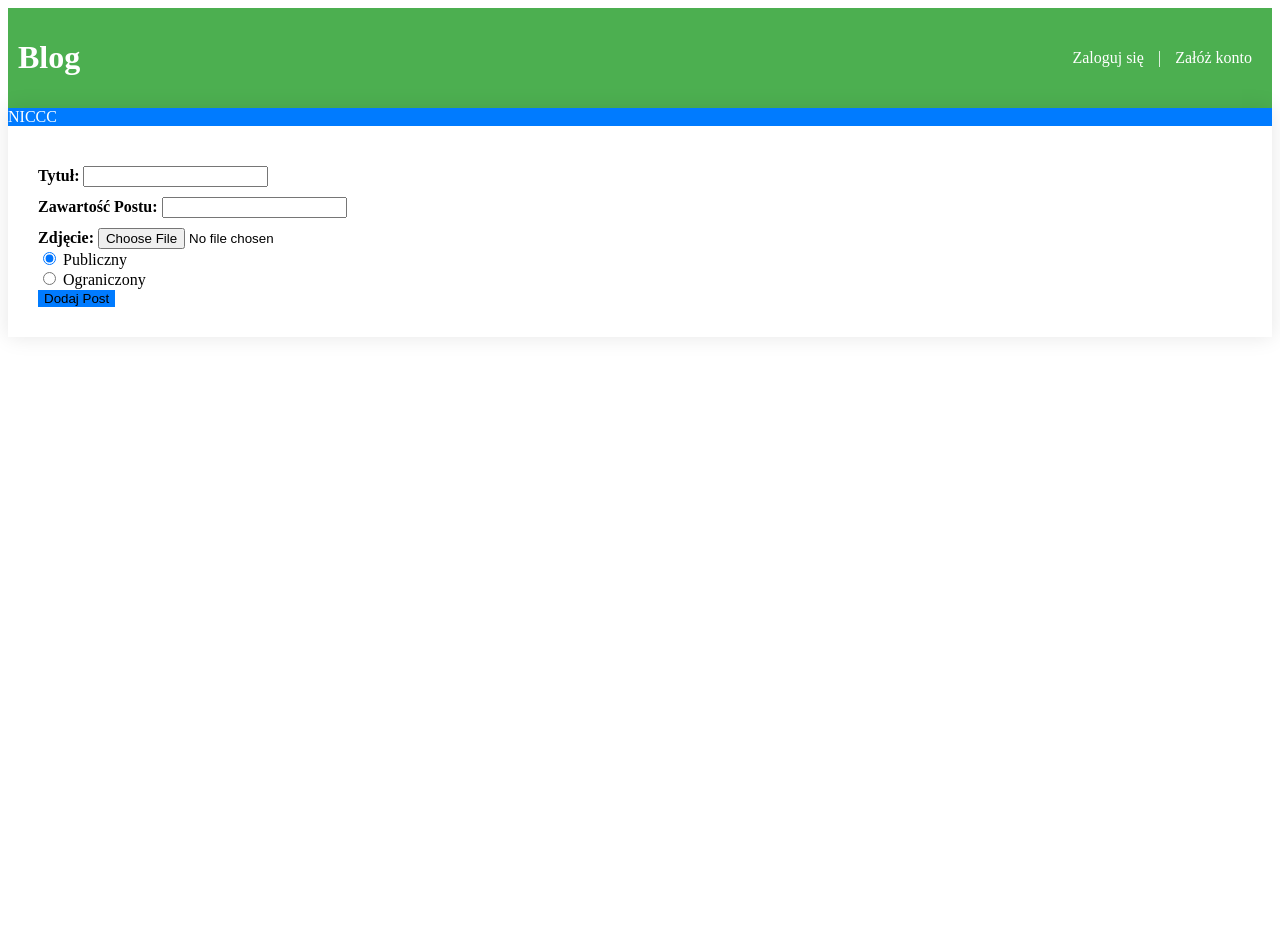
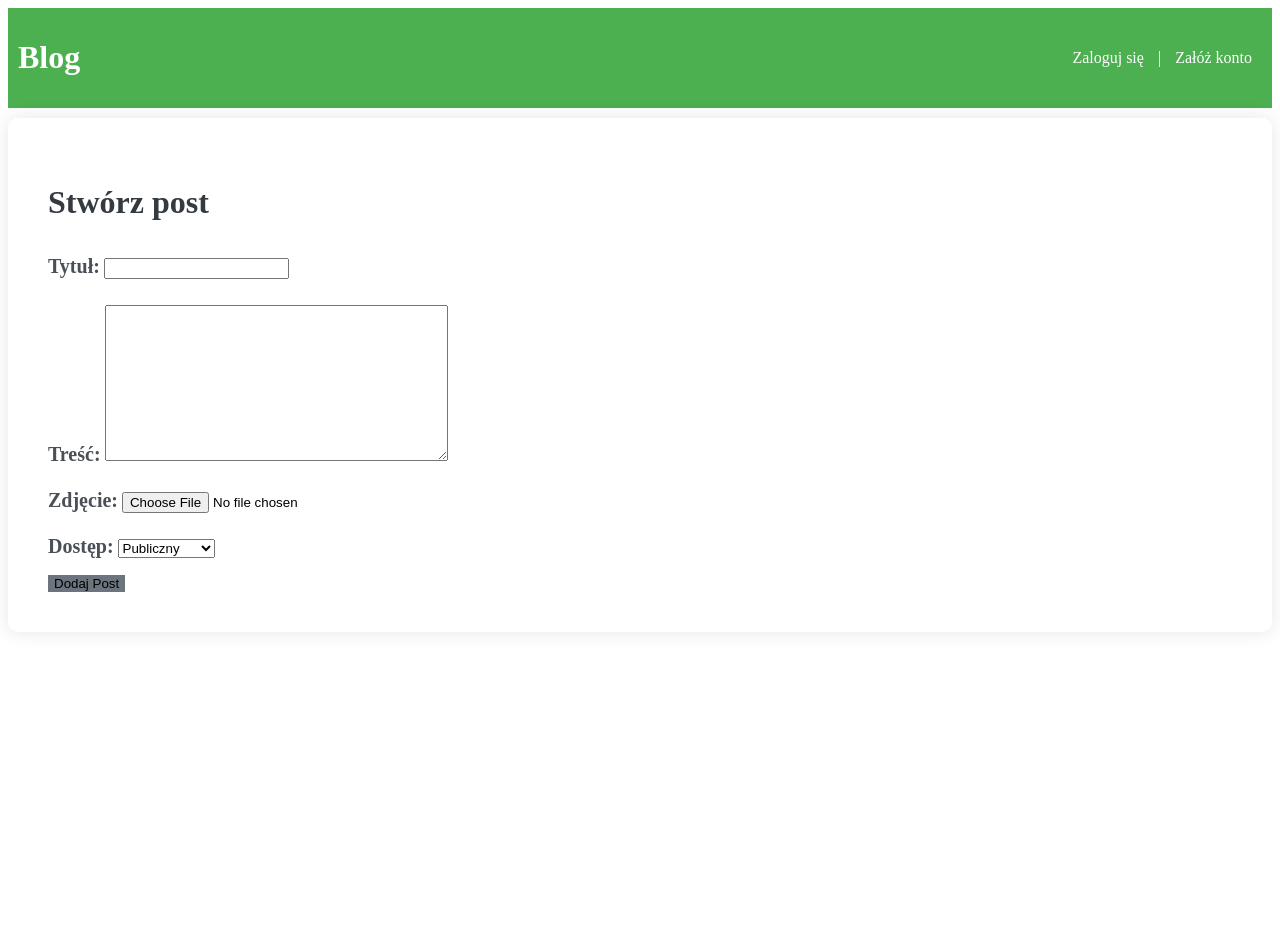
Before and after one commit to PiotrDabrowski232/Blog, a Django app: page /createpost/ in a window 1280 px wide. Before the commit the page ends 307 px from the top, so only its background shows below. Run offline with Django 5.2, Linux system fonts and the light colour scheme; some libraries are stand-ins or nearby versions.

Commit message:
wyglad tworzenia postów

```diff
--- a/blog/blog/settings.py
+++ b/blog/blog/settings.py
@@ -41,6 +41,7 @@ INSTALLED_APPS = [
     'mainapp',
     'crispy_forms',
     'captcha',
+    'ckeditor'
 
 ]
 
@@ -125,6 +126,9 @@ USE_TZ = True
 
 STATIC_URL = 'static/'
 
+CKEDITOR_BASEPATH = "/static/ckeditor/ckeditor/"
+CKEDITOR_UPLOAD_PATH = "uploads/"
+
 # Default primary key field type
 # https://docs.djangoproject.com/en/5.0/ref/settings/#default-auto-field
 
--- a/blog/mainapp/forms.py
+++ b/blog/mainapp/forms.py
@@ -4,32 +4,28 @@ from django.contrib.auth.models import User
 from .models import Post, Komentarz
 from captcha.fields import CaptchaField
 
-
 class SignUpForm(UserCreationForm):
-    username = forms.CharField(label='username', min_length=5, max_length=150)
-    email = forms.EmailField(label='email')
-    password1 = forms.CharField(label='password', widget=forms.PasswordInput)
-    password2 = forms.CharField(label='Confirm password', widget=forms.PasswordInput)
-    captcha = CaptchaField()
+    username = forms.CharField(label='username', min_length=5, max_length=150, widget=forms.TextInput(attrs={'class': 'form-control'}))
+    email = forms.EmailField(label='email', widget=forms.EmailInput(attrs={'class': 'form-control'}))
+    password1 = forms.CharField(label='password', widget=forms.PasswordInput(attrs={'class': 'form-control'}))
+    password2 = forms.CharField(label='Confirm password', widget=forms.PasswordInput(attrs={'class': 'form-control'}))
+    captcha = CaptchaField(widget=forms.TextInput(attrs={'class': 'form-control'}))
 
     class Meta:
         model = User
         fields = ('username', 'email', 'password1', 'password2')
 
-
-
 class CreatePostForm(forms.ModelForm):
-    title = forms.CharField(label='Tytuł', min_length=5, max_length=20)
-    description = forms.CharField(label='Treść', min_length=20, max_length=100)
-    dostep = forms.ChoiceField(label='Dostęp', choices=Post.DOSTEP_CHOICES)
+    title = forms.CharField(label='Tytuł', min_length=5, max_length=20, widget=forms.TextInput(attrs={'class': 'form-control'}))
+    description = forms.CharField(label='Treść', min_length=20, max_length=100, widget=forms.Textarea(attrs={'class': 'form-control'}))
+    dostep = forms.ChoiceField(label='Dostęp', choices=Post.DOSTEP_CHOICES, widget=forms.Select(attrs={'class': 'form-control'}))
 
     class Meta:
         model = Post
         fields = ('title', 'description', 'image', 'dostep')
 
-
 class CreateCommentForm(forms.ModelForm):
-    comment = forms.CharField(label='comment', widget=forms.Textarea(attrs={'rows': 4}))
+    comment = forms.CharField(label='Komentarz', widget=forms.Textarea(attrs={'rows': 4, 'class': 'form-control'}))
 
     class Meta:
         model = Komentarz
--- a/blog/mainapp/templates/post/postForm.html
+++ b/blog/mainapp/templates/post/postForm.html
@@ -1,113 +1,122 @@
 {% extends "base.html" %}
 
-{% block title %}Stwóz post{% endblock %}
+{% block title %}Stwórz post{% endblock %}
 
 {% block content %}
-<div class="container mt-5">
-  <div class="row justify-content-center">
-    <div class="col-md-6">
-      <div class="card border-primary">
-        <div class="card-header bg-primary text-white">NICCC</div>
+<div class="container mt-5 d-flex justify-content-center align-items-center" style="min-height: 100vh;">
+  <div class="row justify-content-center w-100">
+    <div class="col-md-8">
+      <div class="card border-light shadow-sm">
         <div class="card-body">
-
+          <h2 class="card-title text-center mb-4">Stwórz post</h2>
           <form method="post" enctype="multipart/form-data">
             {% csrf_token %}
 
-            <div class="form-group">
-                <label for="tytul">Tytuł:</label>
+            <div class="form-group mb-4">
+                <label for="id_title" class="fs-5">Tytuł:</label>
                 {{ form.title }}
                 {% if form.title.errors %}
-                <div class="invalid-feedback">
+                <div class="invalid-feedback d-block">
                     {{ form.title.errors|join:", " }}
                 </div>
                 {% endif %}
             </div>
 
-            <div class="form-group">
-                <label for="tresc" class="mt-2">Zawartość Postu:</label>
+            <div class="form-group mb-4">
+                <label for="id_description" class="fs-5">Treść:</label>
                 {{ form.description }}
-                {% if form.tresc.errors %}
-                <div class="invalid-feedback">
+                {% if form.description.errors %}
+                <div class="invalid-feedback d-block">
                     {{ form.description.errors|join:", " }}
                 </div>
                 {% endif %}
             </div>
 
-            <div class="form-group">
-                <label for="zdjecie" class="mt-2">Zdjęcie:</label>
+            <div class="form-group mb-4">
+                <label for="id_image" class="fs-5">Zdjęcie:</label>
                 {{ form.image }}
                 {% if form.image.errors %}
-                <div class="invalid-feedback">
+                <div class="invalid-feedback d-block">
                     {{ form.image.errors|join:", " }}
                 </div>
                 {% endif %}
             </div>
 
-            <div class="form-check">
-              <input type="radio" class="form-check-input" id="publiczny" name="dostep" value="Publiczny" checked>
-              <label class="form-check-label" for="publiczny">Publiczny</label>
-          </div>
+            <div class="form-group mb-4">
+                <label for="id_dostep" class="fs-5">Dostęp:</label>
+                {{ form.dostep }}
+                {% if form.dostep.errors %}
+                <div class="invalid-feedback d-block">
+                    {{ form.dostep.errors|join:", " }}
+                </div>
+                {% endif %}
+            </div>
 
-          <div class="form-check">
-              <input type="radio" class="form-check-input" id="ograniczony" name="dostep" value="Ograniczony">
-              <label class="form-check-label" for="ograniczony">Ograniczony</label>
-          </div>
-
-
-            <button type="submit" class="btn btn-primary">Dodaj Post</button>
-        </form>
-
-
+            <button type="submit" class="btn btn-primary mt-4 w-100 fs-5">Dodaj Post</button>
+          </form>
         </div>
       </div>
     </div>
   </div>
 </div>
+
 <style>
-  /* Dodaj tutaj style CSS */
   .card {
     border: none;
+    border-radius: 10px;
     box-shadow: 0 0 20px rgba(0, 0, 0, 0.1);
+    margin-top: 10px;
+    margin-bottom: 10px;
   }
 
-  .card-header {
-    background-color: #007bff;
-    color: white;
-    border-bottom: none;
+  .card-title {
+    font-size: 2rem;
+    color: #343a40;
   }
 
   .card-body {
-    padding: 30px;
+    padding: 40px;
   }
 
   .form-group label {
     font-weight: bold;
+    color: #495057;
   }
 
-  .form-group label, .form-group input {
+  .form-group input,
+  .form-group label,
+  .form-group .form-control,
+  .form-group .form-control-file,
+  .form-group .custom-select {
     margin-top: 10px;
   }
 
+  .form-group .fs-5 {
+    font-size: 1.25rem;
+  }
+
   .btn-primary {
-    background-color: #007bff;
+    background-color: #6c757d;
     border: none;
   }
 
   .btn-primary:hover {
-    background-color: #0056b3;
-  }
-
-  .btn-link {
-    color: #007bff;
-  }
-
-  .btn-link:hover {
-    text-decoration: none;
+    background-color: #5a6268;
   }
 
   .invalid-feedback {
     color: red;
     font-size: 12px;
   }
+  .form-group:not(:last-child) {
+    margin-bottom: 1rem;
+  }
 </style>
+
+<script src="https://cdn.ckeditor.com/4.16.0/standard/ckeditor.js"></script>
+<script>
+  CKEDITOR.replace('id_description', {
+    height: 300,
+  });
+</script>
 {% endblock %}
```
Also changed, not shown: blog/db.sqlite3.
